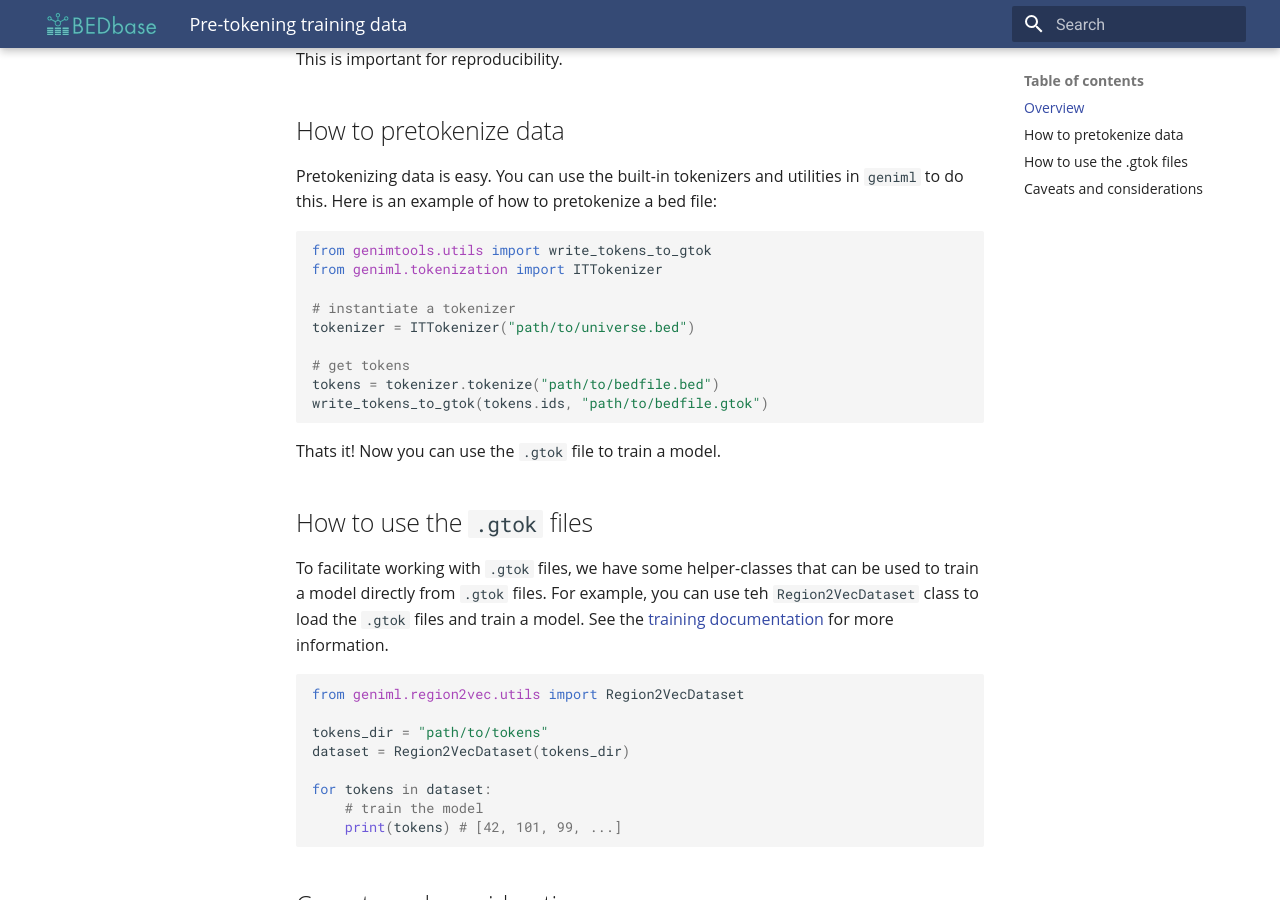
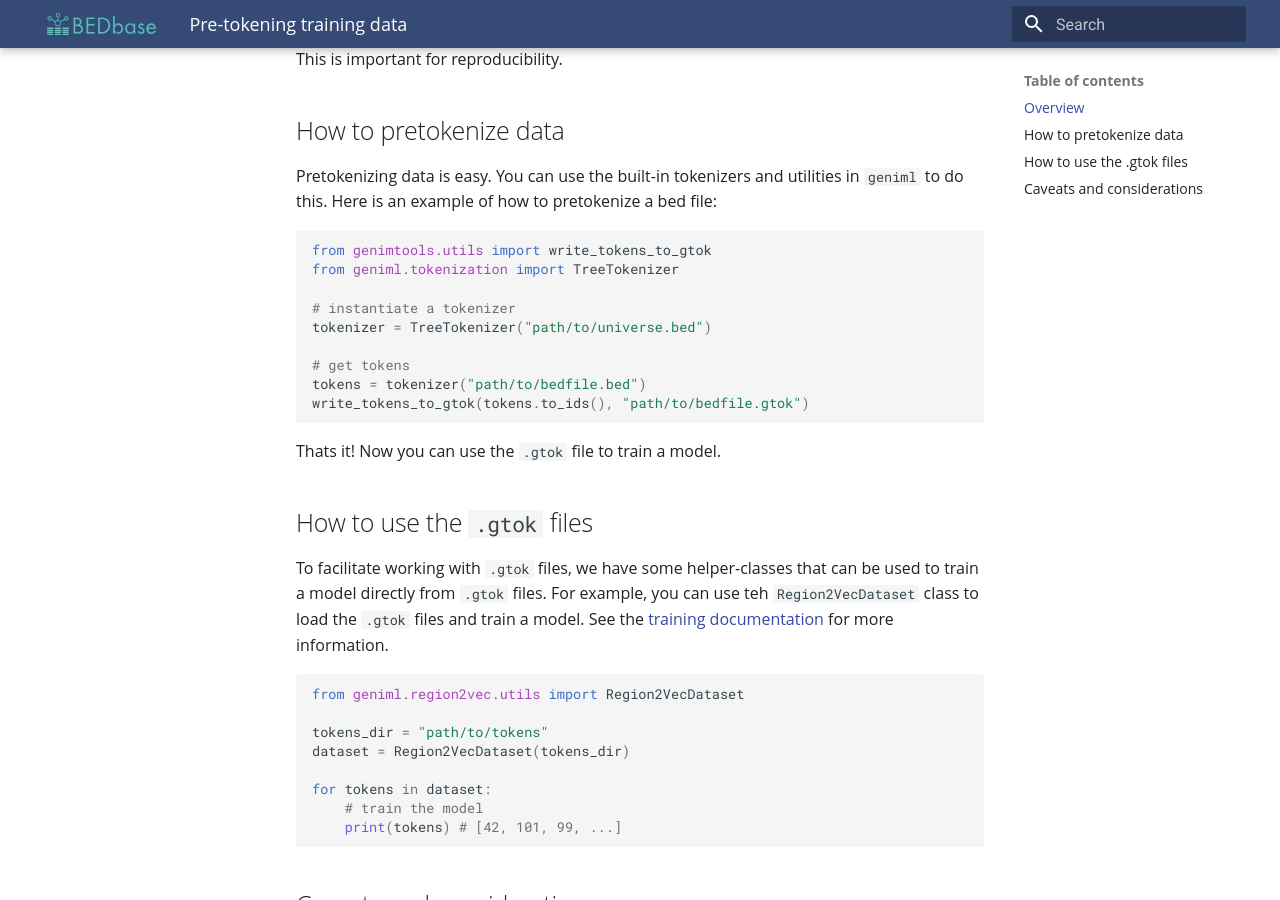
Before and after one commit to databio/bedbase, an MkDocs documentation site: the page built from docs/geniml/tutorials/pre-tokenization.md, in a window 1280 px wide and 900 px high, scrolled down 513 px. Built offline with MkDocs 1.6.1 and Material for MkDocs 9.7.7, drawn with Linux system fonts in a browser that asks for light colours.

Commit message:
update pre-tokenization stuff

````diff
--- a/docs/geniml/tutorials/pre-tokenization.md
+++ b/docs/geniml/tutorials/pre-tokenization.md
@@ -11,14 +11,14 @@ Pretokenizing data is easy. You can use the built-in tokenizers and utilities in
 
 ```python
 from genimtools.utils import write_tokens_to_gtok
-from geniml.tokenization import ITTokenizer
+from geniml.tokenization import TreeTokenizer
 
 # instantiate a tokenizer
-tokenizer = ITTokenizer("path/to/universe.bed")
+tokenizer = TreeTokenizer("path/to/universe.bed")
 
 # get tokens
-tokens = tokenizer.tokenize("path/to/bedfile.bed")
-write_tokens_to_gtok(tokens.ids, "path/to/bedfile.gtok")
+tokens = tokenizer("path/to/bedfile.bed")
+write_tokens_to_gtok(tokens.to_ids(), "path/to/bedfile.gtok")
 ```
 
 Thats it! Now you can use the `.gtok` file to train a model.
````
